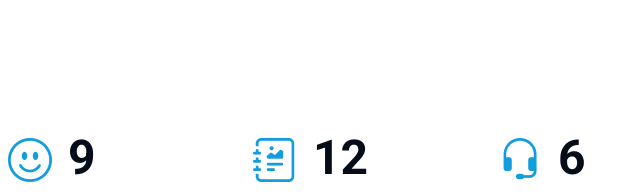
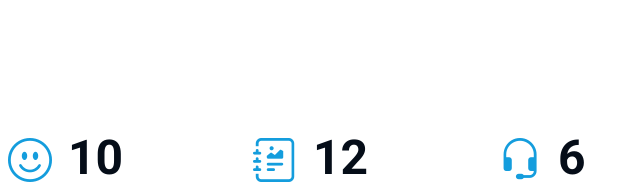
Before and after one commit to juan-daniel-carrasco-alonso/Portafolio_V2, a plain HTML site: page index.html in a window 1280 px wide. Shown: the part 1660-1852 px from the top of the page, 334-974 px from the left. Drawn offline with nearby package versions, Linux system fonts and the light colour scheme.

Commit message:
Actualización de número de proyectos implementados

```diff
--- a/index.html
+++ b/index.html
@@ -162,7 +162,7 @@
           <div class="col-lg-3 col-md-6">
             <div class="stats-item">
               <i class="bi bi-emoji-smile"></i>
-              <span data-purecounter-start="0" data-purecounter-end="9" data-purecounter-duration="2" class="purecounter"></span>
+              <span data-purecounter-start="0" data-purecounter-end="10" data-purecounter-duration="2" class="purecounter"></span>
               <p><strong>Proyectos Implementados ● </strong> <span>Sistemas y aplicaciones funcionales</span></p>
             </div>
           </div><!-- End Stats Item -->
```
